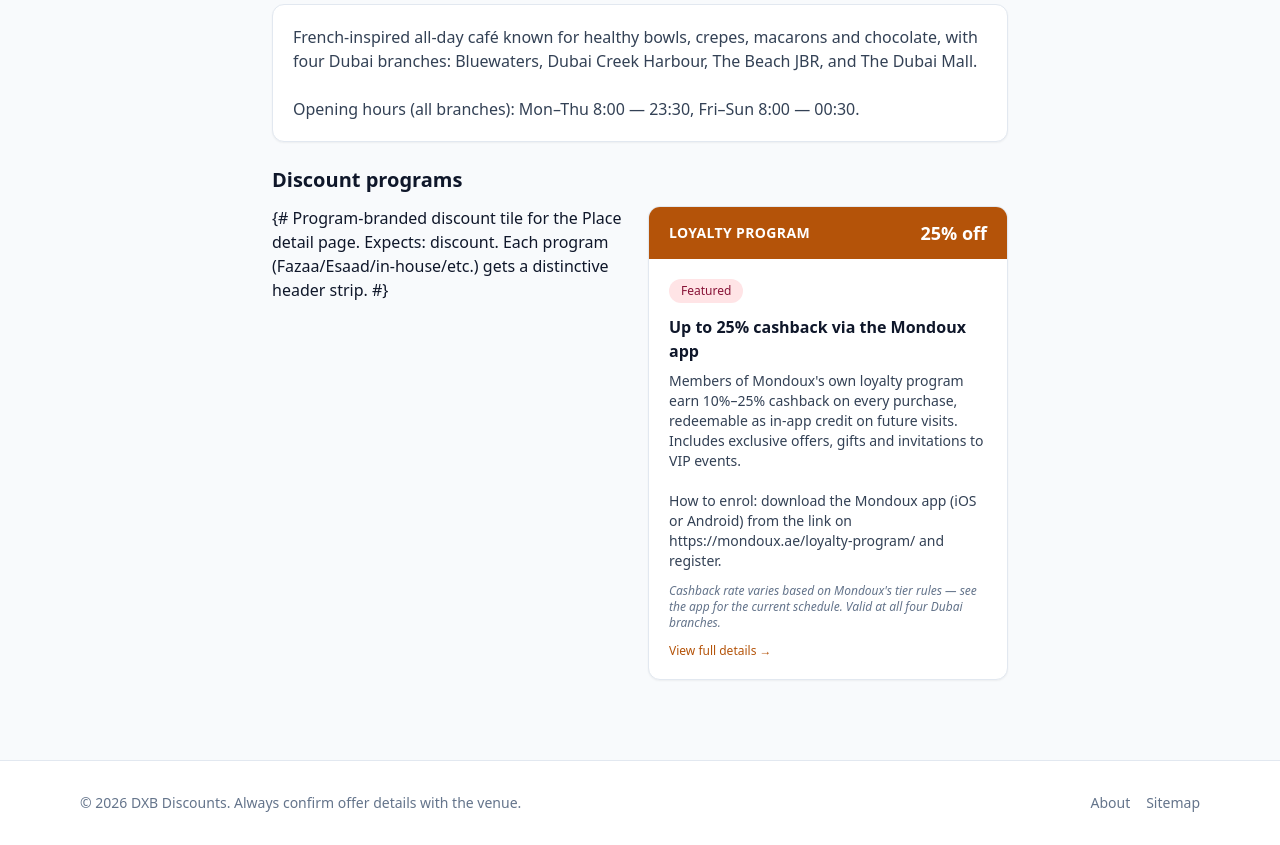
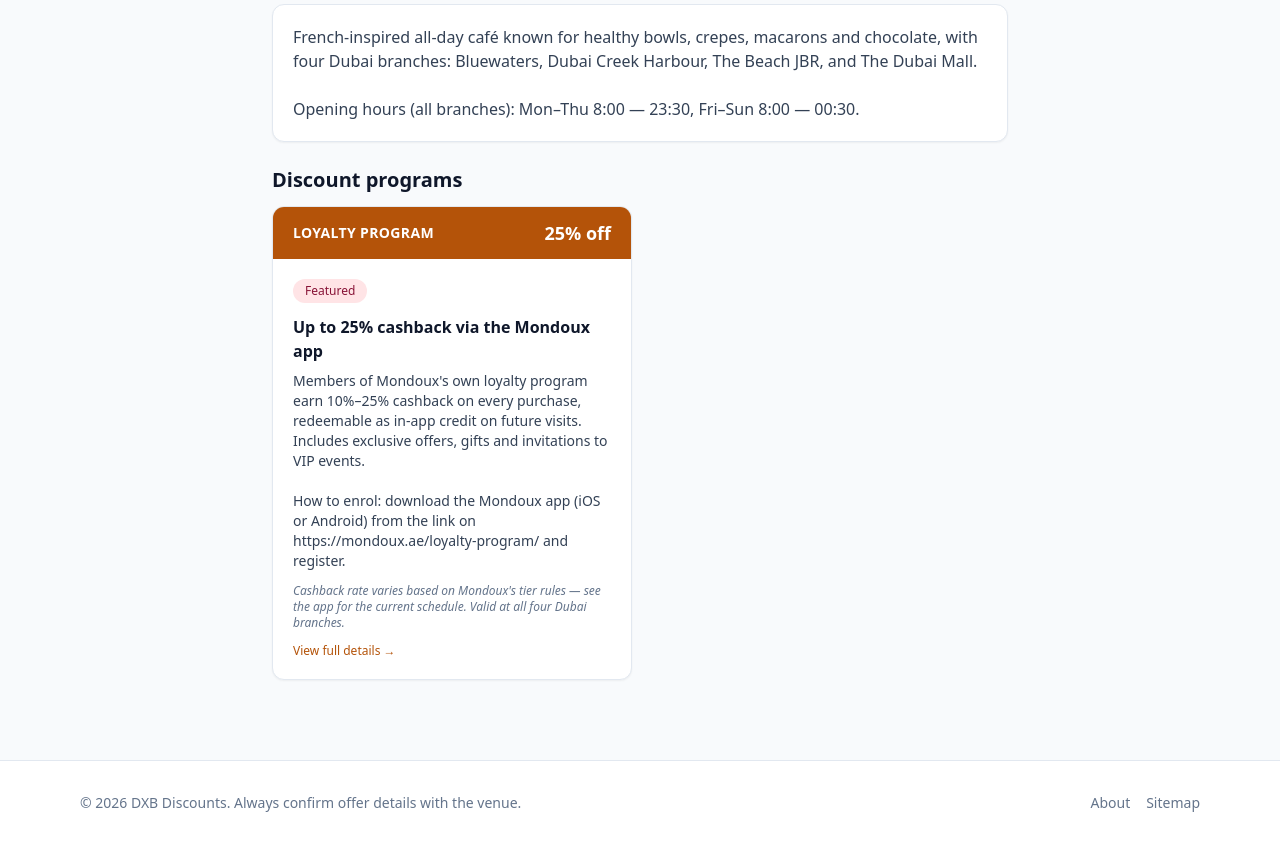
Before and after one commit to scripts-and-tables/dxb-discounts, a Django app: page /places/mondoux/ in a window 1280 px wide. Shown: the part 307-1152 px from the top of the page. Run offline with Django 5.2, Linux system fonts and the light colour scheme; data comes from the database, SQL or seed files in the repository; some libraries are stand-ins or nearby versions.

Commit message:
Fix template comment leakage on place detail and home pages
Django's {# ... #} comments are single-line only — anything after the
first newline gets rendered as plain text, which is why the place
detail showed an orphan "Each program (Fazaa/Esaad/in-house/etc.) gets
a distinctive header strip. #}" line floating above the discount tiles
(same issue on the home page's program bubbles).

Switch the multi-line comment headers in _program_tile.html and
_program_bubble.html to {% comment %}…{% endcomment %} blocks, which
do support multiple lines.

Co-Authored-By: Claude Opus 4.7 (1M context) <noreply@anthropic.com>

```diff
--- a/templates/places/_program_bubble.html
+++ b/templates/places/_program_bubble.html
@@ -1,5 +1,7 @@
-{# Small chip showing a program a place accepts (no percentage).
-   Expects: program (dict with .value and .label). #}
+{% comment %}
+Small chip showing a program a place accepts (no percentage).
+Expects: program (dict with .value and .label).
+{% endcomment %}
 {% if program.value == "fazaa" %}<span class="chip bg-red-100 text-red-900">{{ program.label }}</span>
 {% elif program.value == "esaad" %}<span class="chip bg-teal-100 text-teal-900">{{ program.label }}</span>
 {% elif program.value == "in_house" %}<span class="chip bg-amber-100 text-amber-900">{{ program.label }}</span>
--- a/templates/places/_program_tile.html
+++ b/templates/places/_program_tile.html
@@ -1,6 +1,8 @@
-{# Program-branded discount tile for the Place detail page.
-   Expects: discount.
-   Each program (Fazaa/Esaad/in-house/etc.) gets a distinctive header strip. #}
+{% comment %}
+Program-branded discount tile for the Place detail page.
+Expects: discount.
+Each program (Fazaa/Esaad/in-house/etc.) gets a distinctive header strip.
+{% endcomment %}
 {% if discount.source_program == "fazaa" %}
   {% include "places/_program_tile_inner.html" with header_class="bg-red-700" program_label="Fazaa" %}
 {% elif discount.source_program == "esaad" %}
```
